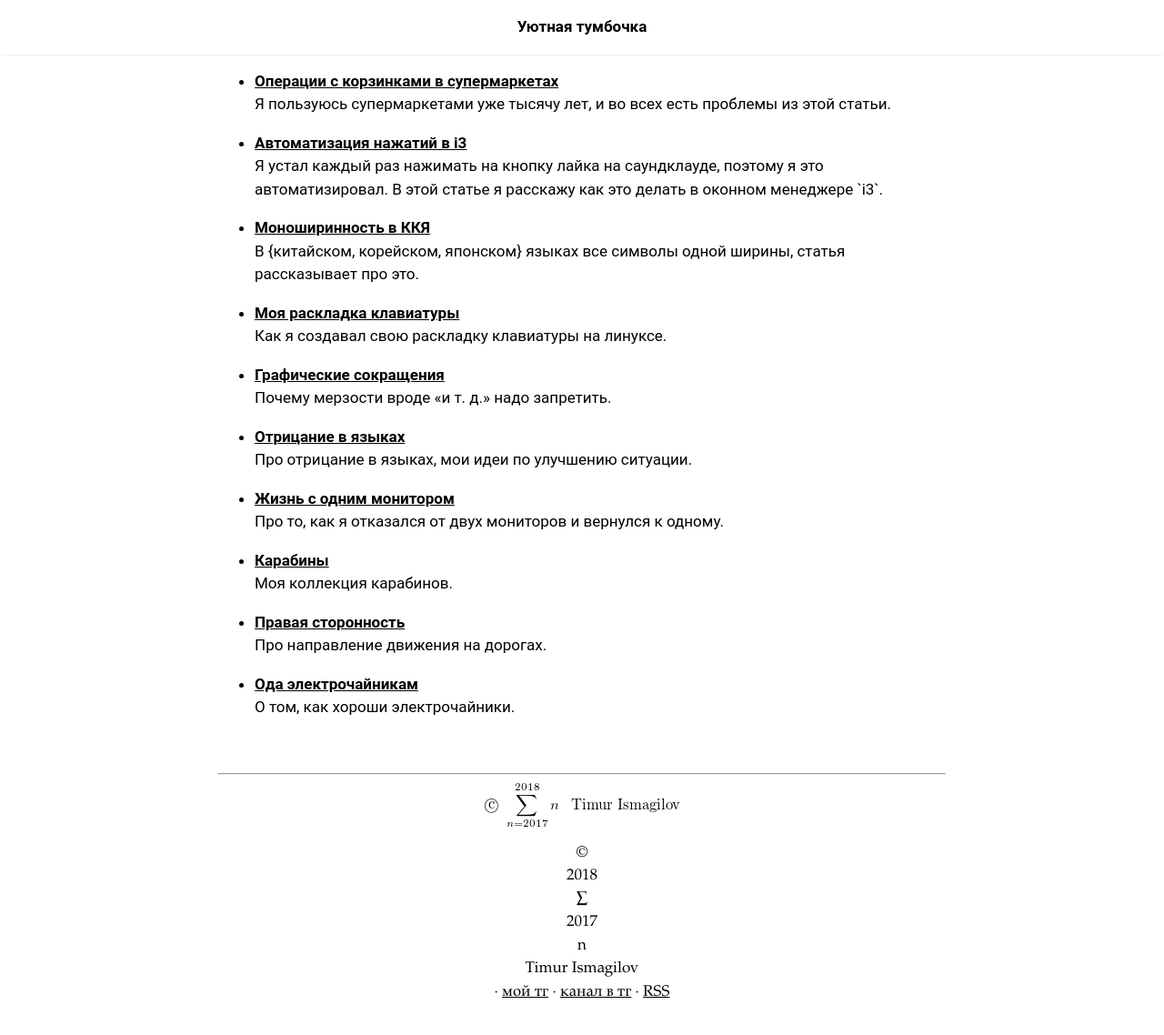
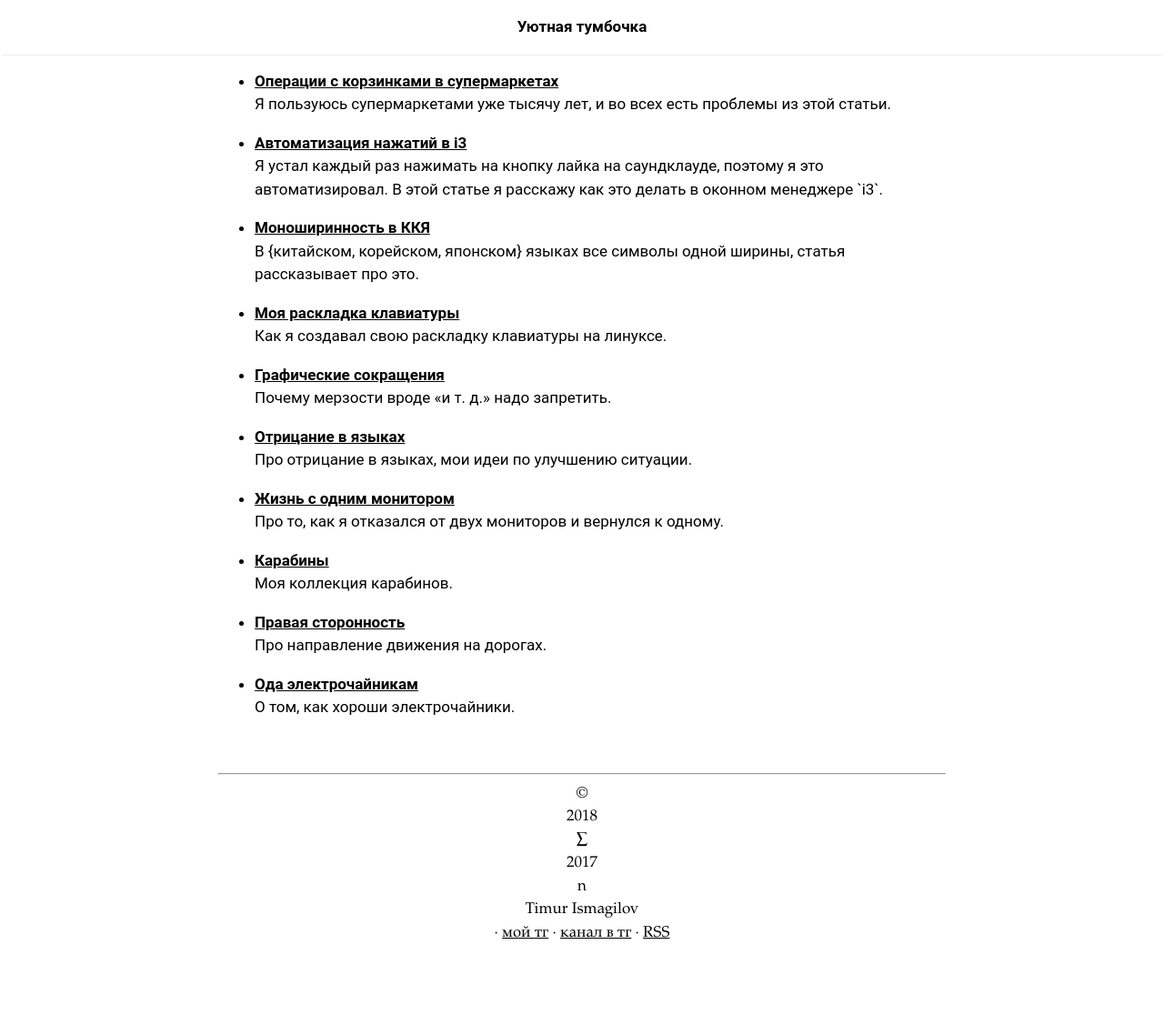
Before and after one commit to bouncepaw/bouncepaw.github.io, a Jekyll site: the page built from index.html, in a window 1280 px wide. Shown: the whole page at 91% size. Built offline with Jekyll 4.4.1, drawn with Linux system fonts in a browser that asks for light colours; after the commit the page ends 1073 px from its top, so only the background shows below that.

Commit message:
new style for copyright

```diff
--- a/_includes/footer.html
+++ b/_includes/footer.html
@@ -1,6 +1,6 @@
 <footer class="footer">
   <hr>
-  <center><img class="footer_image" src="/images/copyright-notice.png"></center>
+  <!-- <center><img class="footer_image" src="/images/copyright-notice.png"></center> -->
   <center>
     <div class="copyright footer__copyright">
       <div class="copyright__sign">
@@ -30,7 +30,7 @@
     </div>
   </center>
   <time class="footer__date" datetime="{{ page.date }}">
-    {{ page.date | date: %d.%m.%Y" }}
+    {{ page.date | date: "%d.%m.%Y" }}
   </time>
   ·
   <a class="footer__link" href="https://t.me/bouncepaw">мой тг</a>
--- a/data/css/blog.css
+++ b/data/css/blog.css
@@ -73,7 +73,6 @@ a {
   display: flex;
   align-items: center;
 }
-
 .copyright * {
   margin: 3px;
 }
```
